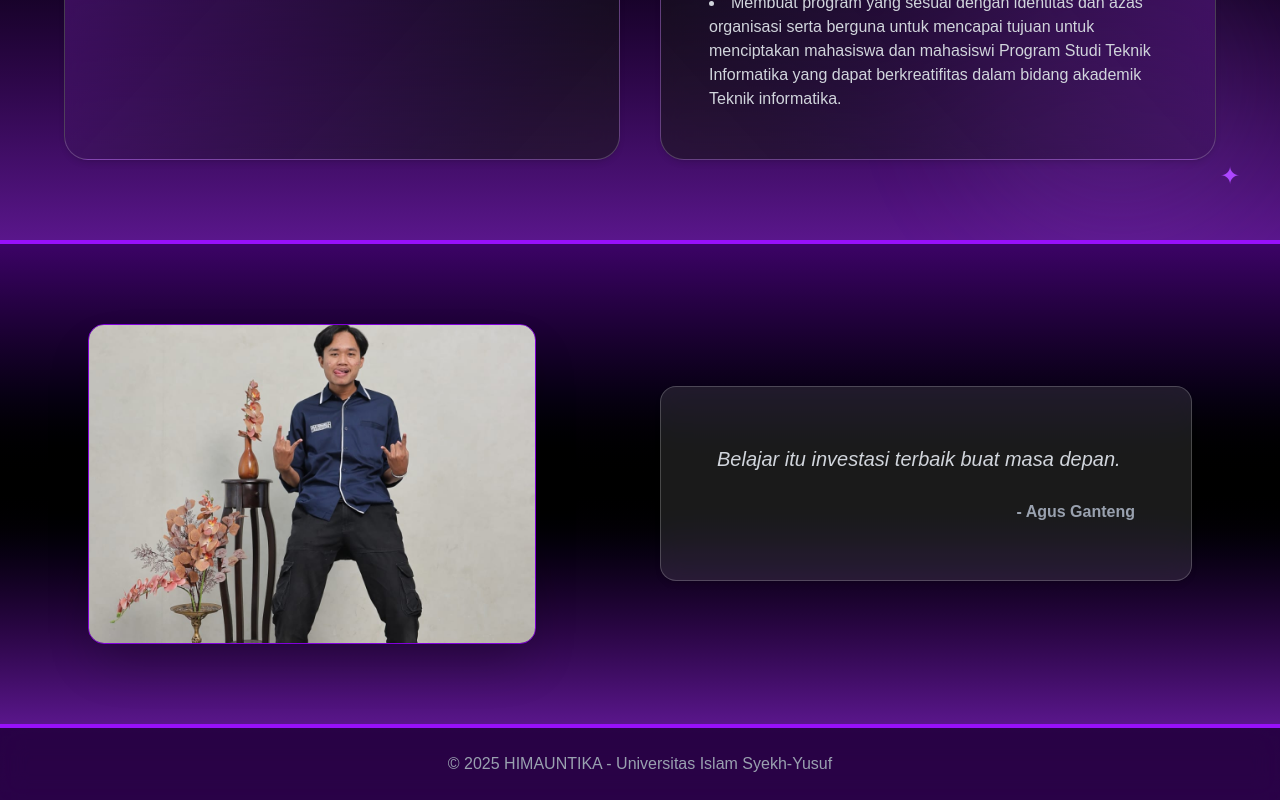
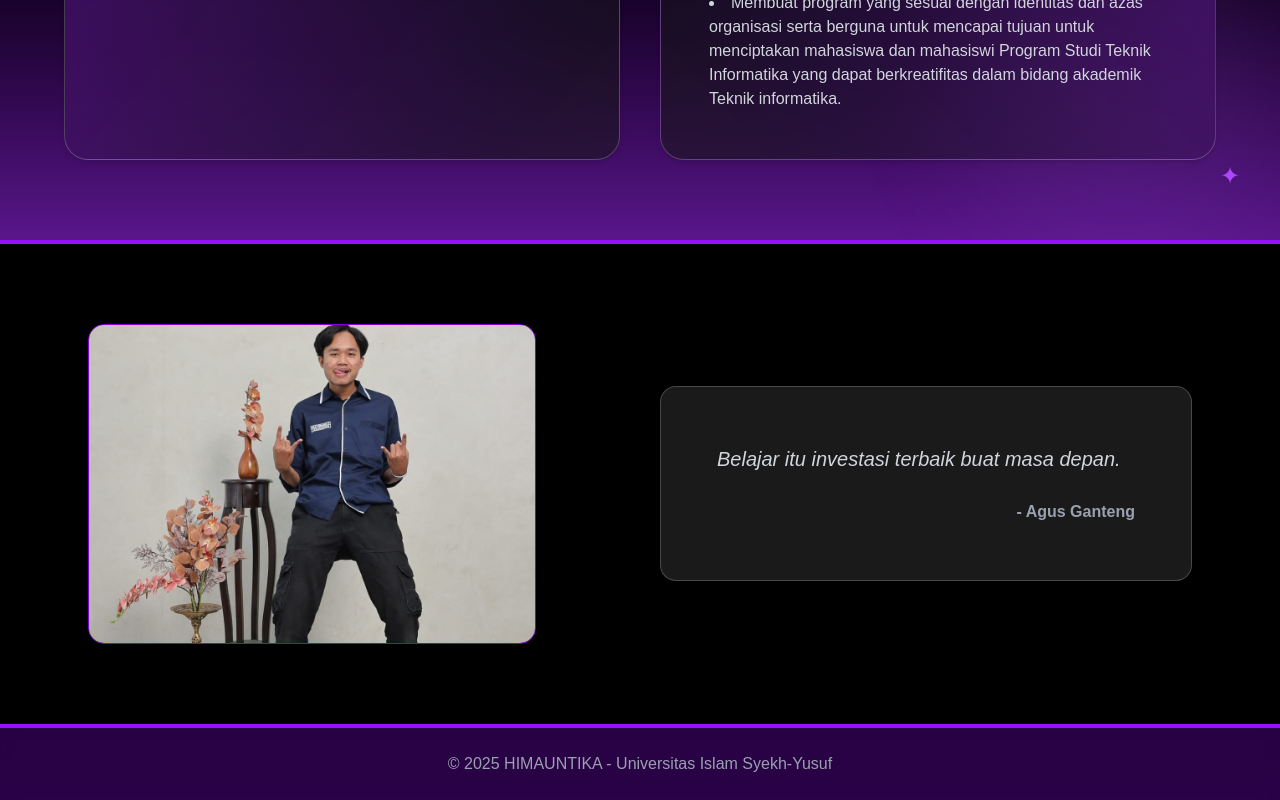
Before and after one commit to Gbaee/himauntika.ac.id, a Next.js app: page /himauntika in a window 1280 px wide. Shown: the part 5818-6618 px from the top of the page. Built offline with nearby package versions, Linux system fonts and the light colour scheme.

Commit message:
mengubah desain dari ui motivasisection.jsx yang ke 3x warna bg nya aja

```diff
--- a/components/ui/MotivasiSection.jsx
+++ b/components/ui/MotivasiSection.jsx
@@ -16,7 +16,7 @@ export default function MotivasiSection({ quote, author, image }) {
           }
         });
       },
-      { threshold: 0.3 } // aktif kalau 30% section kelihatan
+      { threshold: 0.3 }
     );
 
     if (sectionRef.current) {
@@ -31,8 +31,7 @@ export default function MotivasiSection({ quote, author, image }) {
   return (
     <section
       ref={sectionRef}
-      className="relative py-16 md:py-20 bg-gradient-to-b from-purple-950 via-black to-purple-900
-                 border-y-4 border-purple-600"
+      className="relative py-16 md:py-20 bg-black border-y-4 border-purple-600"
     >
       <div className="max-w-6xl mx-auto grid grid-cols-1 md:grid-cols-2 gap-10 items-center px-6">
         {/* Foto Motivasi */}
@@ -58,7 +57,7 @@ export default function MotivasiSection({ quote, author, image }) {
           transition={{ duration: 0.7, delay: 0.2 }}
           className="flex flex-col justify-center text-center md:text-left"
         >
-          <Card className="bg-black/60 border border-purple-700 shadow-lg rounded-2xl">
+          <Card className="bg-black/70 border border-purple-700 shadow-lg rounded-2xl">
             <CardContent className="p-6 md:p-10">
               <p className="text-lg md:text-xl text-gray-300 leading-relaxed italic mb-6">
                 {quote || (
```
